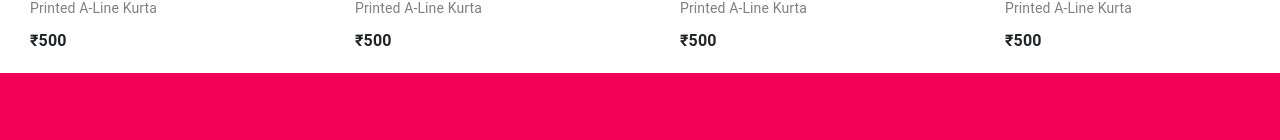
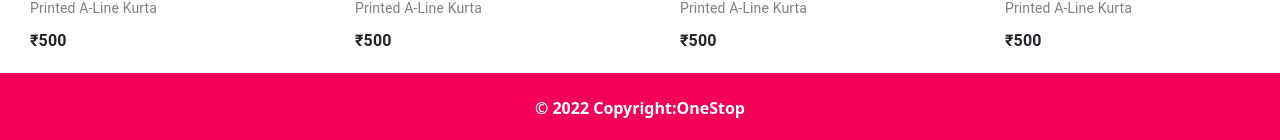
Before and after one commit to lokeshranjanm/OneStop, a React (Create React App) app in the folder frontend/: page / in a window 1280 px wide. Shown: the part 2058-2198 px from the top of the page. Built offline with nearby package versions, Linux system fonts and the light colour scheme.

Commit message:
new changes

```diff
--- a/frontend/src/Pages/Footer.js
+++ b/frontend/src/Pages/Footer.js
@@ -2,7 +2,10 @@ import React from "react";
 
 function Footer() {
   return (
-    <div style={{ height: "70px", background: "#F50057", marginTop: 20 }}></div>
+    <div style={{ height: "70px", background: "#F50057", marginTop: 20 ,justifyContent: "center", alignItems: "center", display: "flex", fontWeight:"600", color:"white"}}>
+       © 2022 Copyright:OneStop
+       {/* <a class="text-white" href="https://OneStop.com/">MDBootstrap.com</a> */}
+    </div>
   );
 }
 
```
